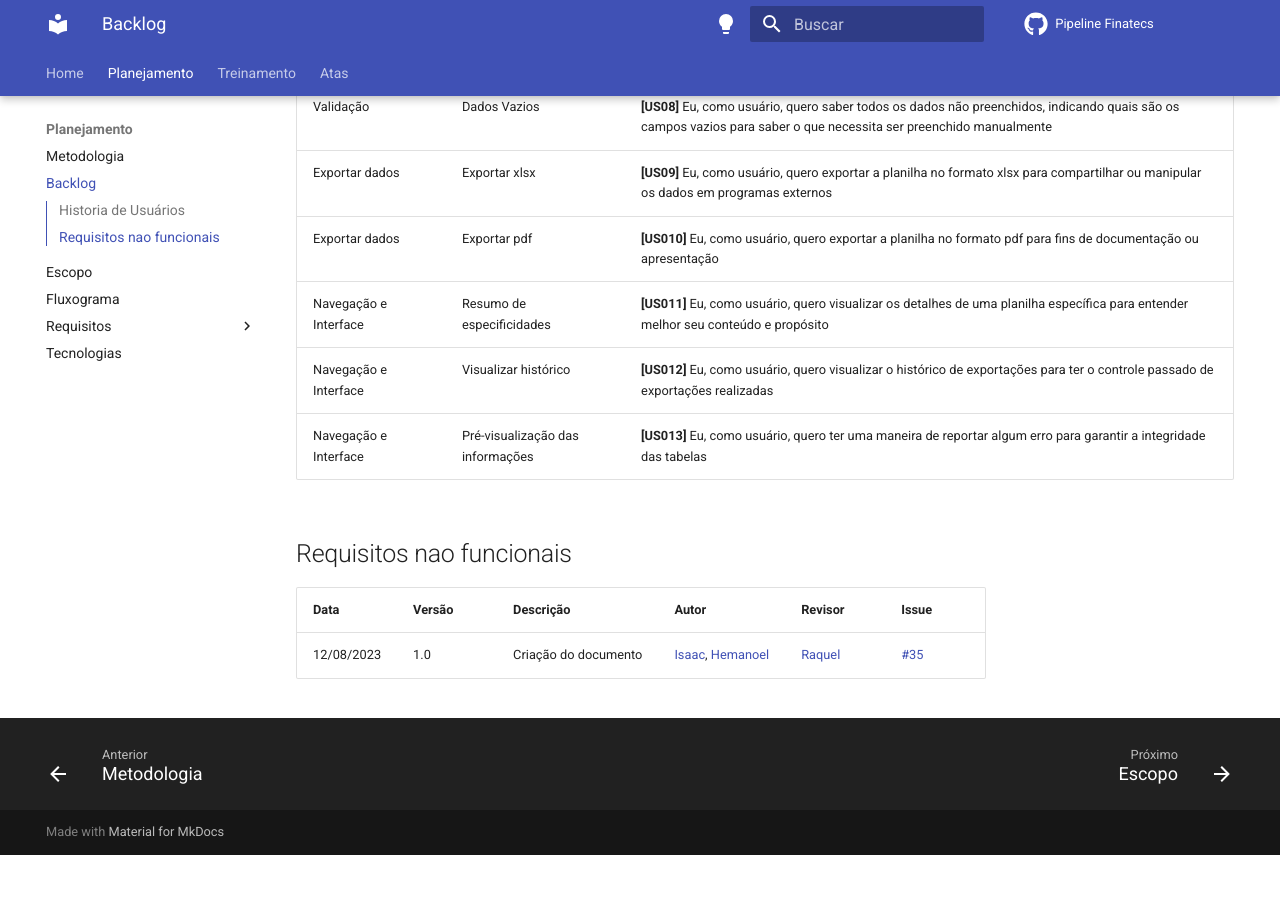
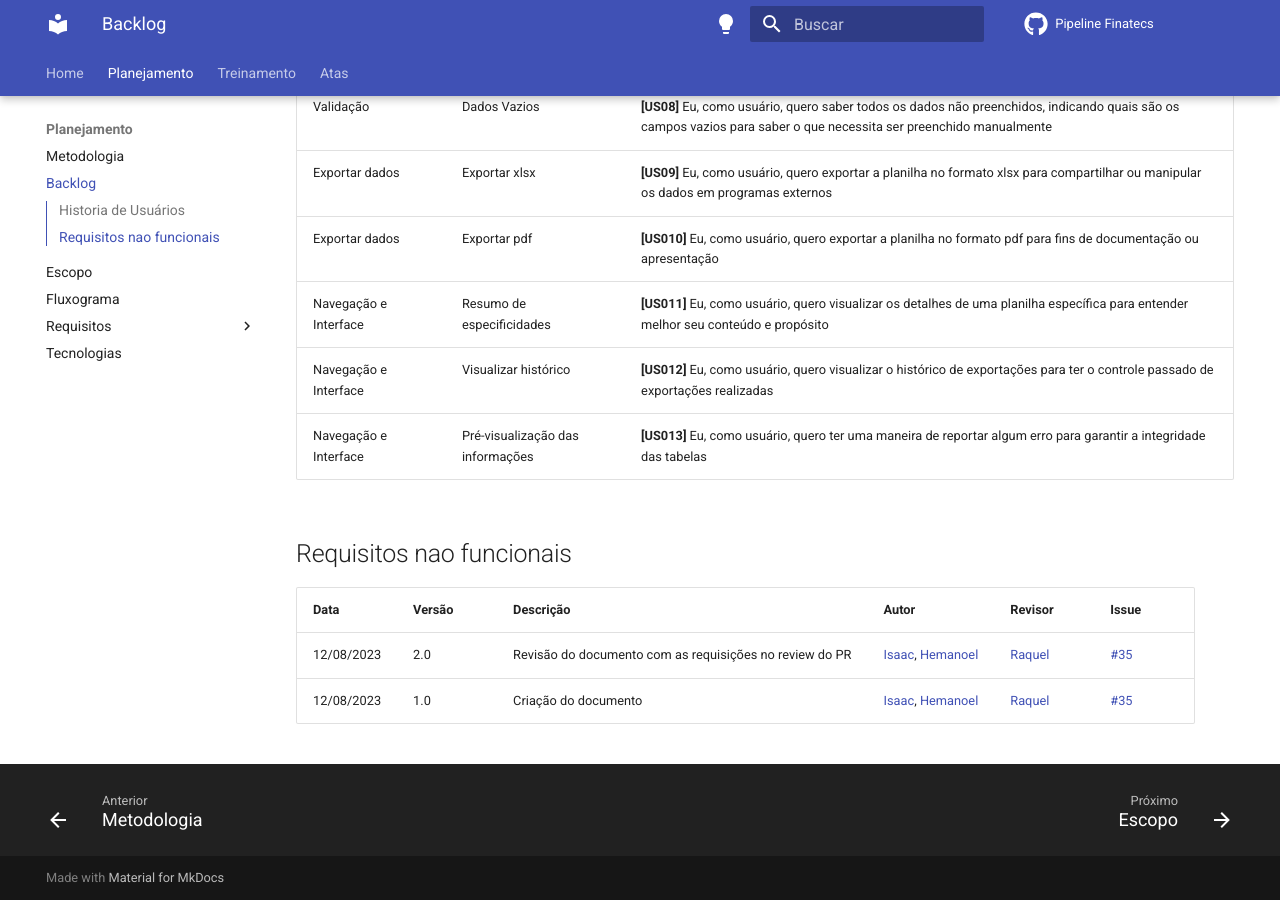
Before and after one commit to ResidenciaTICBrisa/05_PipelineFinatec, an MkDocs documentation site: the page built from docs/planejamento/backlog/backlog.md, in a window 1280 px wide and 900 px high, scrolled down 702 px. Built offline with MkDocs 1.6.1 and Material for MkDocs 9.7.7, drawn with Linux system fonts in a browser that asks for light colours; comment, search, counter and statistics services are not loaded; before the commit the page ends 1557 px from its top, so only the background shows below that.

```diff
--- a/docs/planejamento/backlog/backlog.md
+++ b/docs/planejamento/backlog/backlog.md
@@ -65,4 +65,5 @@
 
 | Data | Versão | Descrição | Autor | Revisor | Issue |
 | --- | --- | --- | --- | --- | --- |
+| 12/08/2023 | 2.0 | Revisão do documento com as requisições no review do PR |  [Isaac](https://github.com/IsaacLusca), [Hemanoel](https://github.com/hemanoelbritoF) | [Raquel](https://github.com/raqueleucaria) |[#35](https://github.com/ResidenciaTICBrisa/05_PipelineFinatec/issues/35)|
 | 12/08/2023 | 1.0 | Criação do documento |  [Isaac](https://github.com/IsaacLusca), [Hemanoel](https://github.com/hemanoelbritoF) | [Raquel](https://github.com/raqueleucaria) |[#35](https://github.com/ResidenciaTICBrisa/05_PipelineFinatec/issues/35)|
```
